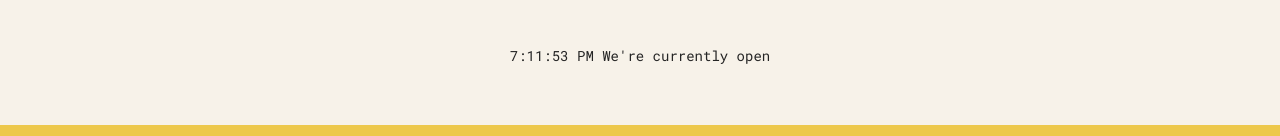
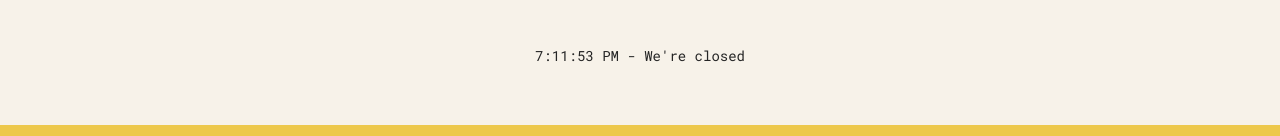
Before and after one commit to shubh-bhatt/react-practice, a React (Vite) app in the folder 03-pizza-menu/: page / in a window 1280 px wide. Shown: the part 702-838 px from the top of the page. Built offline with nearby package versions, Linux system fonts and the light colour scheme.

Commit message:
open close time added

```diff
--- a/03-pizza-menu/src/main.jsx
+++ b/03-pizza-menu/src/main.jsx
@@ -94,9 +94,12 @@ function Pizza(props) {
 }
 
 function Footer() {
+  let time = new Date().toLocaleTimeString();
   return (
     <footer className="footer">
-      {new Date().toLocaleTimeString()} We're currently open
+      {time >= 9 && time <= 21
+        ? `${time} - We're currently open`
+        : `${time} - We're closed`}
     </footer>
   );
 }
```
